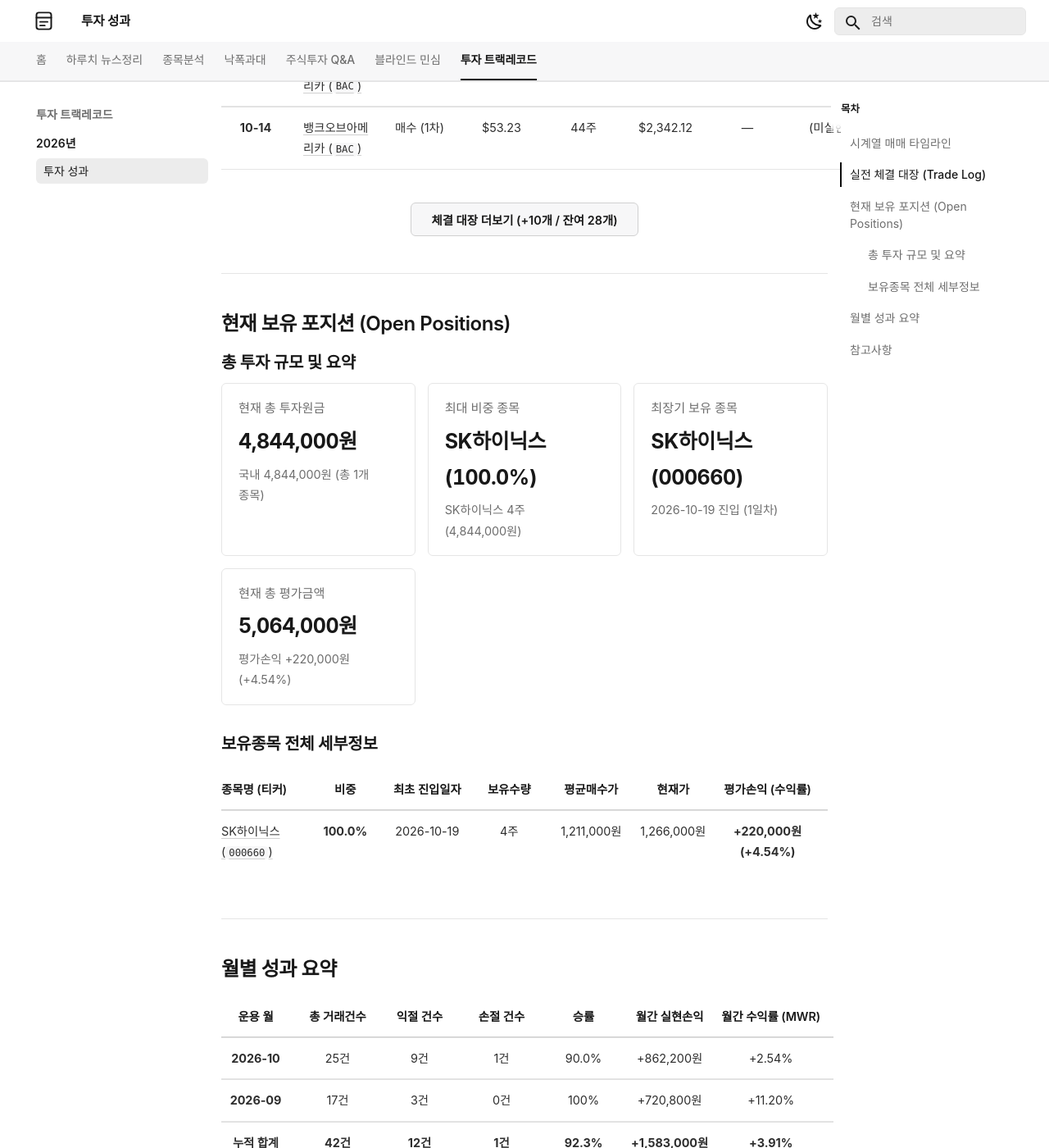
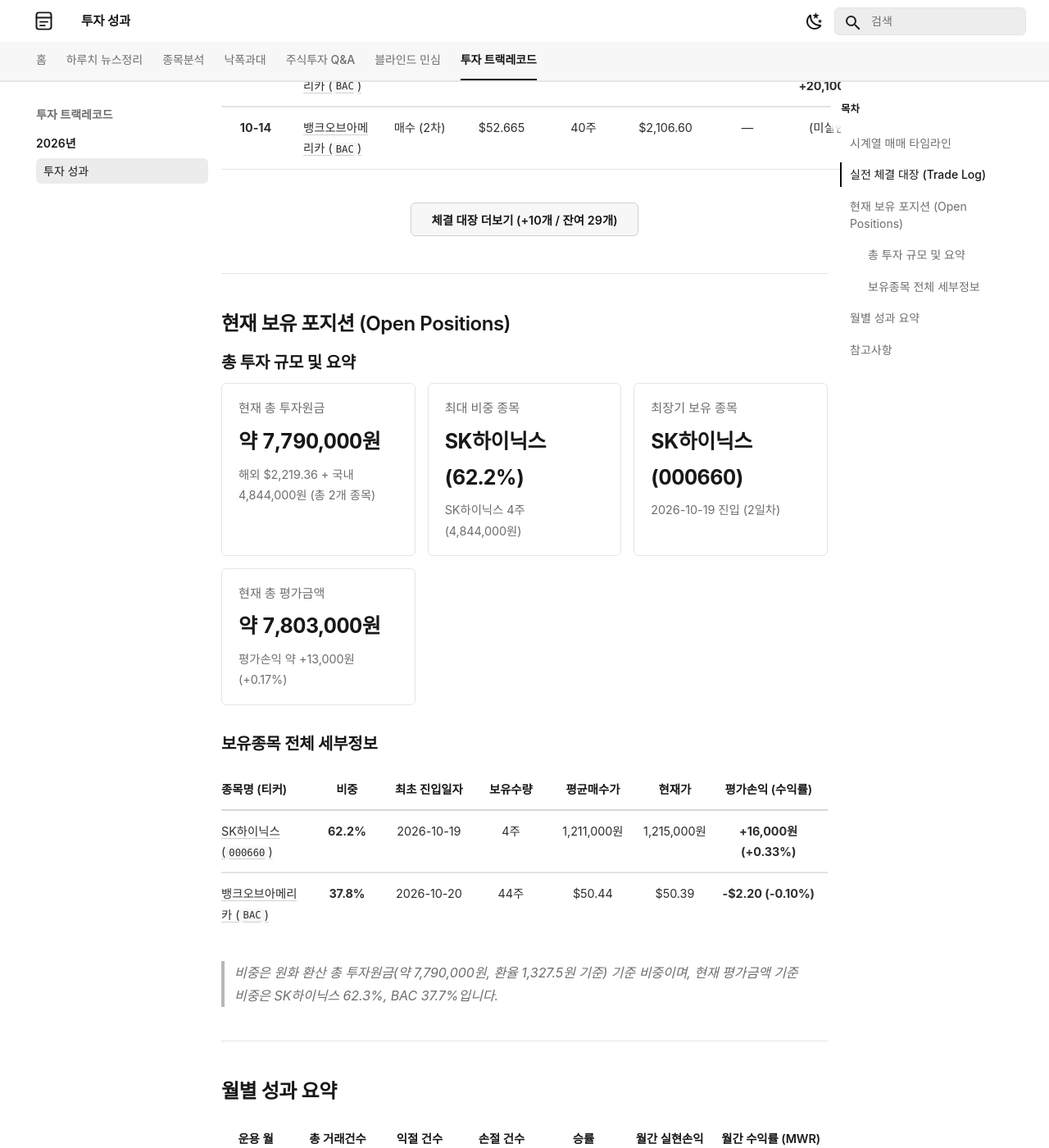
Before and after one commit to ju-sic/ju-sic.github.io, an MkDocs documentation site: the page built from docs/records/2026/trade-track-record.md, in a window 1280 px wide and 1400 px high, scrolled down 2433 px. Shown: the whole window at 82% size. Built offline with MkDocs 1.6.1 and Material for MkDocs 9.7.7, drawn with Linux system fonts in a browser that asks for light colours; some web fonts are replaced; a script that is not in the unit is left out; some of the changed text lies outside the part shown.

Commit message:
[뱅크오브아메리카] 1차 선발대 매수 기록 반영 및 트랙레코드 갱신 배포

```diff
--- a/docs/records/2026/trade-track-record.md
+++ b/docs/records/2026/trade-track-record.md
@@ -1,11 +1,29 @@
 # 실전 매매일지 및 포트폴리오 트랙레코드
 
-- **업데이트** : 2026-10-19(월) 13:16
+- **업데이트** : 2026-10-20(화) 14:52
 
 
 ## 시계열 매매 타임라인
 
 <div class="kb-timeline">
+  <div class="kb-timeline-item">
+    <div class="kb-timeline-marker kb-timeline-marker--buy"></div>
+    <div class="kb-timeline-header">
+      <span class="kb-timeline-date">2026-10-20 (화)</span>
+      <span class="kb-badge kb-badge--buy">1차 매수 (선발대)</span>
+    </div>
+    <div class="kb-timeline-body">
+      <table class="kb-timeline-table">
+        <tr>
+          <td><strong>종목명</strong>: 뱅크오브아메리카 (BAC)</td>
+          <td><strong>체결 단가</strong>: $50.44</td>
+          <td><strong>체결 수량</strong>: 44주</td>
+          <td><strong>투입 금액</strong>: $2,219.36</td>
+        </tr>
+      </table>
+      <p class="kb-timeline-desc">사유 미기재</p>
+    </div>
+  </div>
   <div class="kb-timeline-item">
     <div class="kb-timeline-marker kb-timeline-marker--buy"></div>
     <div class="kb-timeline-header">
@@ -722,6 +740,7 @@
 
 | 체결일자 | 종목명 (티커) | 구분 | 체결단가 | 수량 | 체결총액 | 청산단가 | 실현손익 | 수익률 | 보유일 |
 | :---: | :--- | :---: | :---: | :---: | :---: | :---: | :---: | :---: | :---: |
+| **10-20** | [뱅크오브아메리카 (`BAC`)](../../stocks/2026/09/bank-of-america.md) | 매수 (1차) | $50.44 | 44주 | $2,219.36 | — | (미실현) | — | — |
 | **10-19** | [SK하이닉스 (`000660`)](../../stocks/2026/09/sk-hynix.md) | 매수 (1차) | 1,211,000원 | 4주 | 4,844,000원 | — | (미실현) | — | — |
 | **10-16** | [SK하이닉스 (`000660`)](../../stocks/2026/09/sk-hynix.md) | 매도 (청산) | 1,259,750원 | 4주 | 5,039,000원 | 1,267,000원 | **+29,000원** | **+0.58%** | **1일** |
 | **10-16** | [뱅크오브아메리카 (`BAC`)](../../stocks/2026/09/bank-of-america.md) | 매도 (청산) | $50.31 | 44주 | $2,213.84 | $51.76 | **+$63.60 (약 +85,200원)** | **+2.87%** | **1일** |
@@ -774,23 +793,23 @@
 <div class="kb-portfolio-metrics">
   <div class="kb-portfolio-metric-card">
     <span class="label">현재 총 투자원금</span>
-    <span class="value">4,844,000원</span>
-    <span class="sub">국내 4,844,000원 (총 1개 종목)</span>
+    <span class="value">약 7,790,000원</span>
+    <span class="sub">해외 $2,219.36 + 국내 4,844,000원 (총 2개 종목)</span>
   </div>
   <div class="kb-portfolio-metric-card">
     <span class="label">최대 비중 종목</span>
-    <span class="value">SK하이닉스 (100.0%)</span>
+    <span class="value">SK하이닉스 (62.2%)</span>
     <span class="sub">SK하이닉스 4주 (4,844,000원)</span>
   </div>
   <div class="kb-portfolio-metric-card">
     <span class="label">최장기 보유 종목</span>
     <span class="value">SK하이닉스 (000660)</span>
-    <span class="sub">2026-10-19 진입 (1일차)</span>
+    <span class="sub">2026-10-19 진입 (2일차)</span>
   </div>
   <div class="kb-portfolio-metric-card">
     <span class="label">현재 총 평가금액</span>
-    <span class="value">5,064,000원</span>
-    <span class="sub">평가손익 +220,000원 (+4.54%)</span>
+    <span class="value">약 7,803,000원</span>
+    <span class="sub">평가손익 약 +13,000원 (+0.17%)</span>
   </div>
 </div>
 
@@ -798,7 +817,10 @@
 
 | 종목명 (티커) | 비중 | 최초 진입일자 | 보유수량 | 평균매수가 | 현재가 | 평가손익 (수익률) |
 | :--- | :---: | :---: | :---: | :---: | :---: | :---: |
-| [SK하이닉스 (`000660`)](../../stocks/2026/09/sk-hynix.md) | **100.0%** | 2026-10-19 | 4주 | 1,211,000원 | 1,266,000원 | **+220,000원 (+4.54%)** |
+| [SK하이닉스 (`000660`)](../../stocks/2026/09/sk-hynix.md) | **62.2%** | 2026-10-19 | 4주 | 1,211,000원 | 1,215,000원 | **+16,000원 (+0.33%)** |
+| [뱅크오브아메리카 (`BAC`)](../../stocks/2026/09/bank-of-america.md) | **37.8%** | 2026-10-20 | 44주 | $50.44 | $50.39 | **-$2.20 (-0.10%)** |
+
+> *비중은 원화 환산 총 투자원금(약 7,790,000원, 환율 1,327.5원 기준) 기준 비중이며, 현재 평가금액 기준 비중은 SK하이닉스 62.3%, BAC 37.7%입니다.*
 
 
 ---
@@ -807,9 +829,9 @@
 
 | 운용 월 | 총 거래건수 | 익절 건수 | 손절 건수 | 승률 | 월간 실현손익 | 월간 수익률 (MWR) |
 | :---: | :---: | :---: | :---: | :---: | :---: | :---: |
-| **2026-10** | 25건 | 9건 | 1건 | 90.0% | +862,200원 | +2.54% |
+| **2026-10** | 26건 | 9건 | 1건 | 90.0% | +862,200원 | +2.54% |
 | **2026-09** | 17건 | 3건 | 0건 | 100% | +720,800원 | +11.20% |
-| **누적 합계** | **42건** | **12건** | **1건** | **92.3%** | **+1,583,000원** | **+3.91%** |
+| **누적 합계** | **43건** | **12건** | **1건** | **92.3%** | **+1,583,000원** | **+3.91%** |
 
 ---
 
```
Also changed, not shown: docs/index.md (+1 -1 lines).
